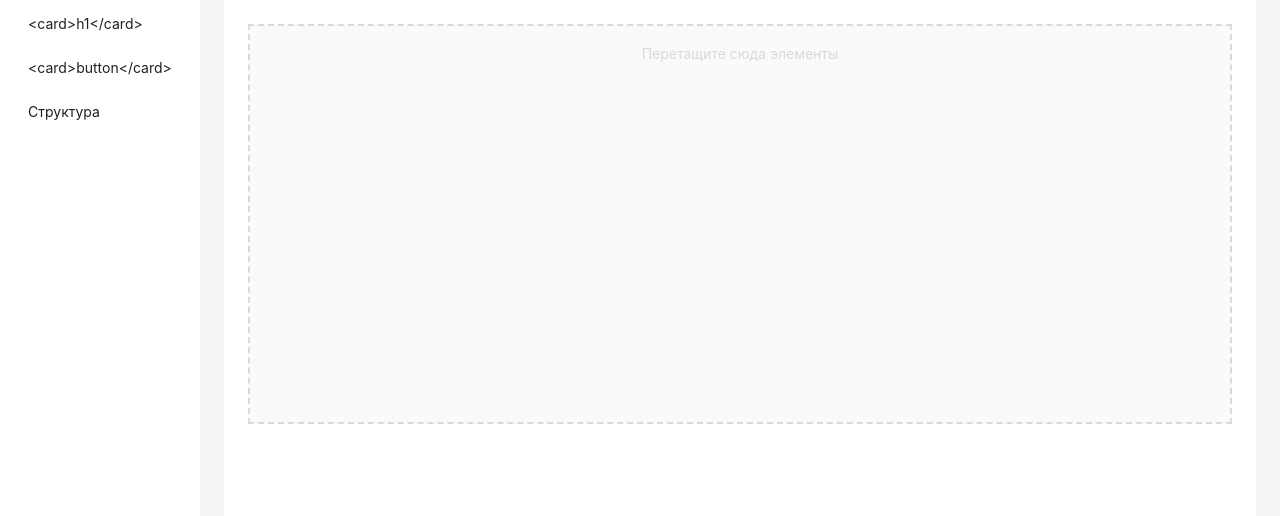
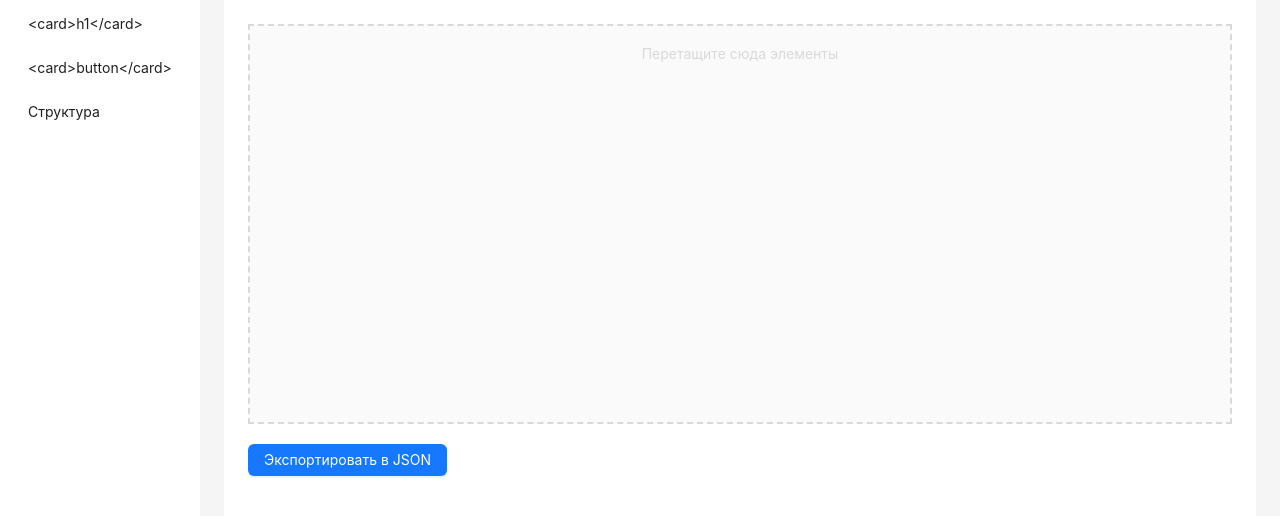
Before and after one commit to xutzm2/test, a React (Create React App) app: page / in a window 1280 px wide. Shown: the top 516 px of the page. Built offline with nearby package versions, Linux system fonts and the light colour scheme.

Commit message:
jsonexport start

```diff
--- a/src/pages/EditorPage/EditorPage.jsx
+++ b/src/pages/EditorPage/EditorPage.jsx
@@ -4,12 +4,18 @@ import DndField from '../../features/dnd/DndField';
 import { useBlocksStore } from '../../shared/store/useBlocksStore';
 import Block from '../../entities/block/Block';
 import DraggableItem from '../../shared/ui/DraggableItem';
-import { Layout, Menu } from 'antd';
+import { Layout, Menu, Button } from 'antd';
 
 const { Sider, Content } = Layout;
 
 const EditorPage = () => {
   const blocks = useBlocksStore((state) => state.blocks);
+
+  const exportBlocksAsJSON = () => {
+    const jsonBlocks = JSON.stringify(blocks, null, 2);
+    console.log(jsonBlocks); // Вы можете заменить это на любую другую логику, например, вывод в модальное окно или скачивание файла
+    alert("JSON данных сохранен в консоли.");
+  };
 
   return (
     <Layout style={{ minHeight: '100vh' }}>
@@ -45,6 +51,9 @@ const EditorPage = () => {
               <Block key={index} block={block} />
             ))}
           </div>
+          <Button type="primary" onClick={exportBlocksAsJSON} style={{ marginTop: 20 }}>
+            Экспортировать в JSON
+          </Button>
         </Content>
       </Layout>
     </Layout>
```
